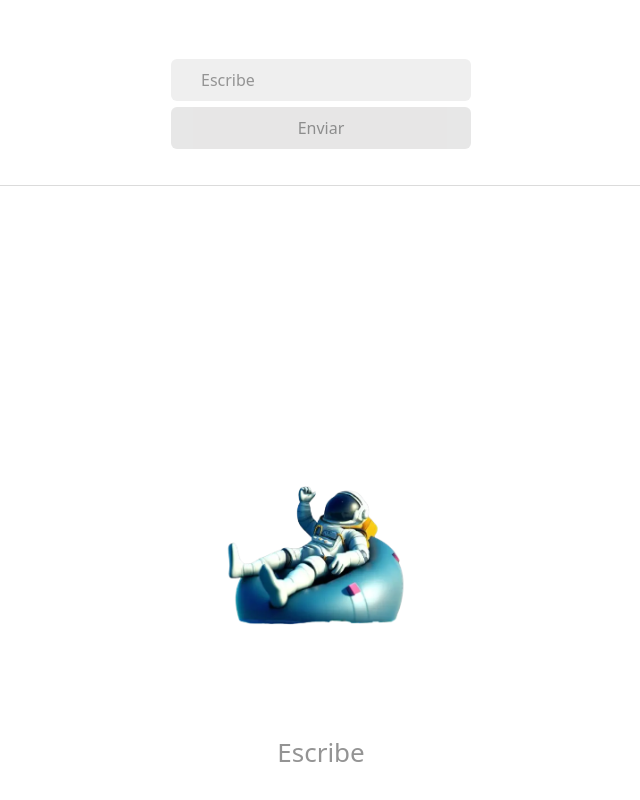
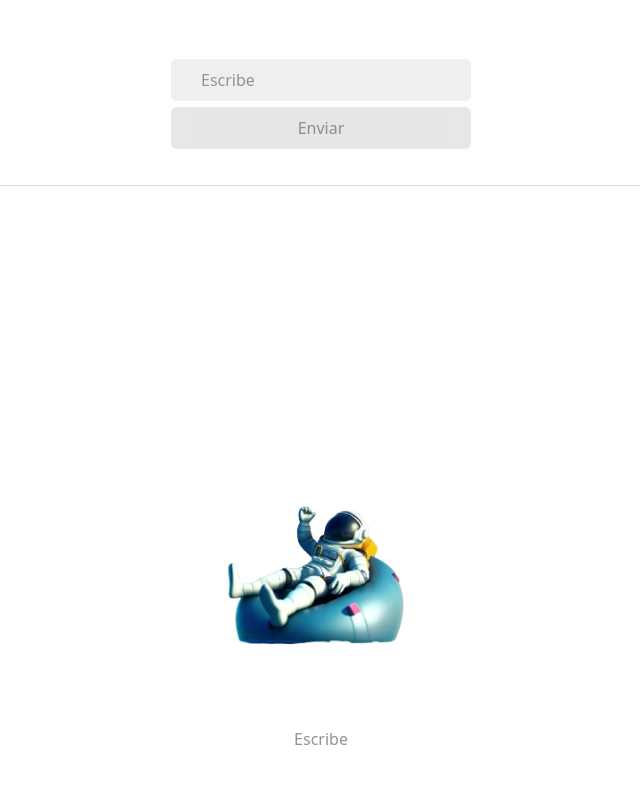
Before and after one commit to Luisfernandocalixto/simpleConversacion, a plain HTML site: page index.html in a window 1280 px wide. Shown: the part 430-1230 px from the top of the page, without its empty margins (316-956 px from the left). Drawn offline with Linux system fonts and the light colour scheme.

Commit message:
Modificando estilos

```diff
--- a/css/estilos.css
+++ b/css/estilos.css
@@ -1750,6 +1750,7 @@ body>footer {
 .content {
     display: grid;
     place-items: center;
+    /* overflow: hidden; */
 }
 
 .content .imgPrincipal {
@@ -1781,18 +1782,19 @@ body>footer {
 }
 
 #result {
-    font-size: 36px;
+    font-size: 18px;
     color: #fff;
-    margin-bottom:16px;
+    margin-bottom: 16px;
 }
 
 #ans {
     color: #fff;
     padding: 20px;
-    font-size: 26px;
+    font-size: inherit;
     background: transparent;
     border: 0;
-    text-align: center
+    text-align: center;
+    max-width: 300px;
 }
 
 #ans:focus {
--- a/js/index.js
+++ b/js/index.js
@@ -1,6 +1,6 @@
 
 // questions and responses
-import { responses } from "../data/response.js"
+import { responses } from "../data/response.js";
 document.addEventListener('DOMContentLoaded', function(){
 
 // container of response
@@ -12,7 +12,7 @@ buttonSend.addEventListener('click', send);
 function checkInput() {
 	// check value input and function
 	textarea.addEventListener('input', () => {
-		buttonSend.disabled = textarea.value.trim() === ''
+		buttonSend.disabled = textarea.value.trim() === '';
 
 	});
 }
```
Also changed, not shown: index.html (+2 -2 lines).
